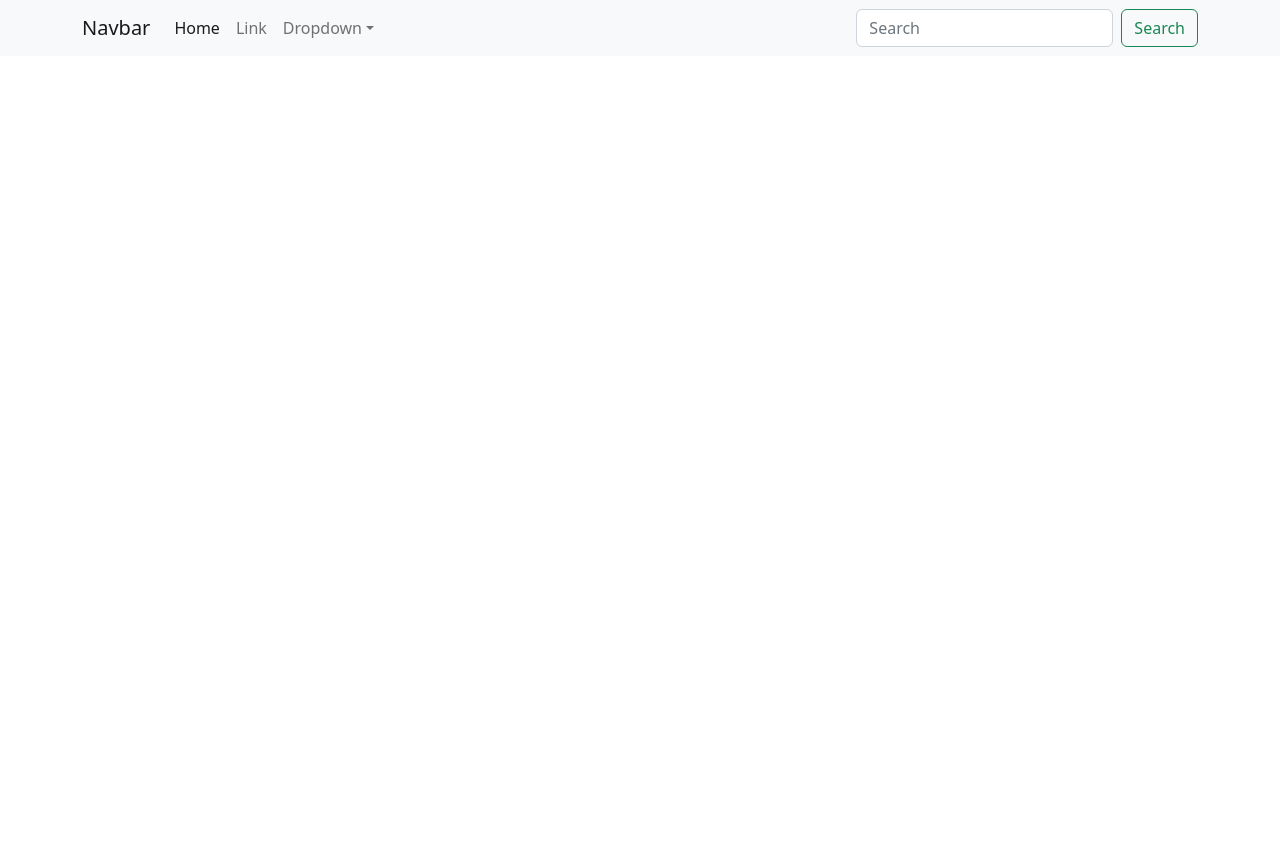
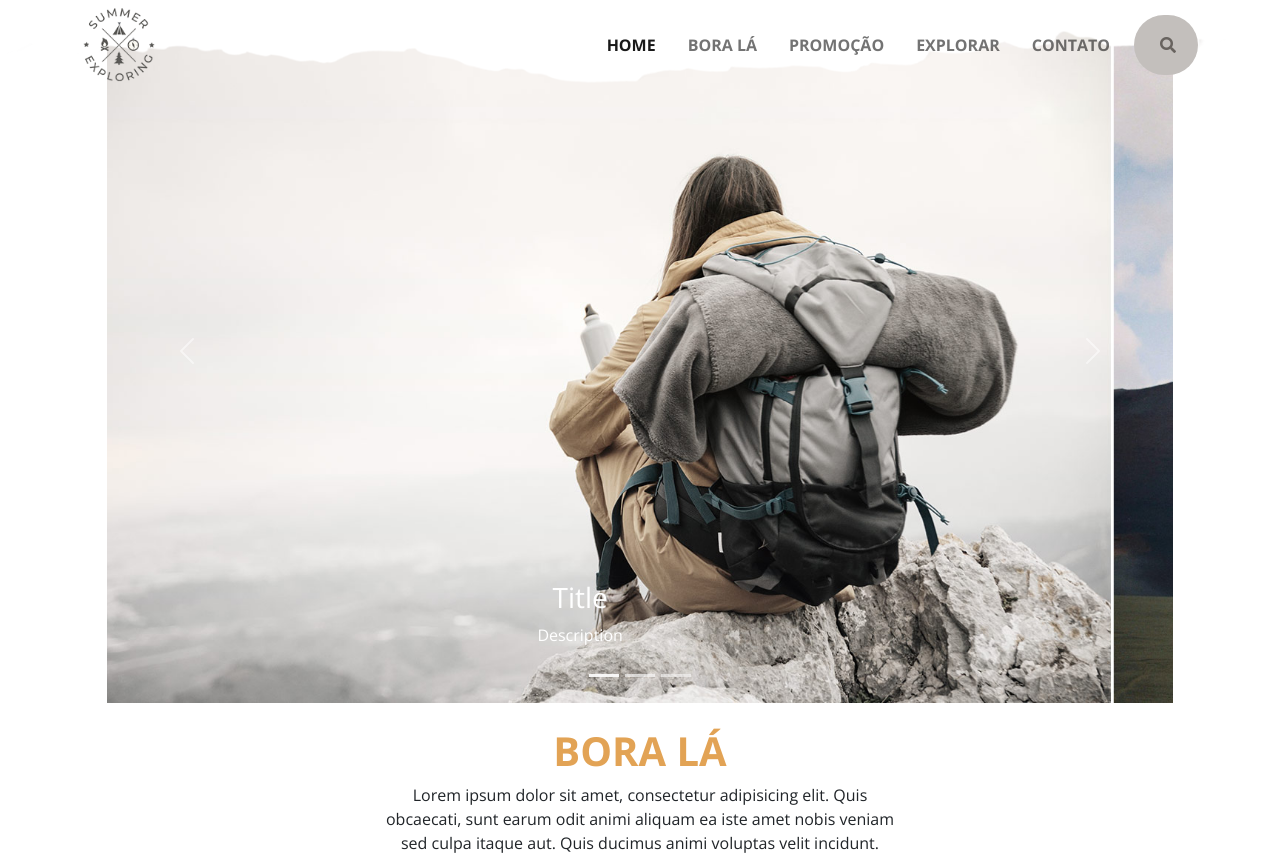
Before and after one commit to Luiiizzspk/Summer-Exploring, a plain HTML site: page index.html in a window 1280 px wide. Shown: the top 858 px of the page. Before the commit the page ends 800 px from the top, so only its background shows below. Drawn offline with nearby package versions, Linux system fonts and the light colour scheme.

Commit message:
Update e os dias que não vim

```diff
--- /dev/null
+++ b/css/style.css
@@ -0,0 +1,99 @@
+/* paleta de cores
+orange: #e2a355
+orange clean:#deb37e
+gray:#7f7770
+dark gray:#68635f
+ligth gray: #c3bfbc  */
+
+body {
+    font-family: 'Open Sans', sans-serif;
+}
+
+.logo{
+    height: 80px;
+}
+
+/* header styles */
+.bg-papel-bottom {
+    background-image: url('../imagens/bg-rasgado-branco-topo.png');
+    background-position: 0 -40px;
+    background-repeat: no-repeat;
+    background-size: 100%;
+}
+
+
+/* Barra de navegação */
+
+.searchbar {
+    margin-bottom: auto;
+    margin-top: auto;
+    height: 60px;
+    background-color: #c3bfbc;
+    border-radius: 30px;
+    padding: 10px;
+}
+
+.search_input {
+    color: white;
+    border: 0;
+    outline: 0;
+    background: none;
+    width: 0;
+    caret-color: transparent;
+    line-height: 40px;
+    transition: width 0.4s linear;
+}
+
+.searchbar:hover>.search_input {
+    padding: 0 10px;
+    width: 220px;
+    caret-color: red;
+    transition: width 0.4s linear;
+}
+
+.searchbar:hover>.search_icon {
+    background: white;
+    color: #e2a355;
+}
+
+.search_icon {
+    height: 40px;
+    width: 40px;
+    float: right;
+    display: flex;
+    justify-content: center;
+    align-items: center;
+    border-radius: 50%;
+    color: #68635f;
+    text-decoration: none;
+}
+
+.txt-laranja{
+    color: #e2a355;
+}
+
+.txt-cinza{
+    color: #7f7770 ;
+}
+
+.bg-laranja{
+    background-color: #deb37e;
+}
+
+.bg-cinza{
+    background-color: #7f7770;
+}
+
+.bg-cinza-op5{
+    background-color: hsla(28, 6%, 47%, 0.5);
+}
+
+.bg-folhas-left{
+    background-image: url('../imagens/bg-sombra-folhagem.png');
+    background-repeat: no-repeat;
+    background-position: 0 bottom;
+}
+
+/* celular e tablets */
+
+@media screen and (max-width: 992px) {}
--- a/index.html
+++ b/index.html
@@ -1,5 +1,5 @@
 <!doctype html>
-<html lang="en">
+<html lang="pt-BR">
 
 <head>
     <title>Summer Exploring</title>
@@ -7,57 +7,158 @@
     <meta charset="utf-8">
     <meta name="viewport" content="width=device-width, initial-scale=1, shrink-to-fit=no">
 
+    <link rel="preconnect" href="https://fonts.googleapis.com">
+    <link rel="preconnect" href="https://fonts.gstatic.com" crossorigin>
+    <link href="https://fonts.googleapis.com/css2?family=Open+Sans:wght@400;700;800&display=swap" rel="stylesheet">
+
+    <!-- biblioteca de ícones -->
+    <link rel="stylesheet" href="https://use.fontawesome.com/releases/v5.5.0/css/all.css"
+        integrity="sha384-B4dIYHKNBt8Bc12p+WXckhzcICo0wtJAoU8YZTY5qE0Id1GSseTk6S+L3BlXeVIU" crossorigin="anonymous">
+
     <!-- Bootstrap CSS v5.2.0-beta1 -->
     <link rel="stylesheet" href="https://cdn.jsdelivr.net/npm/bootstrap@5.2.0/dist/css/bootstrap.min.css"
         integrity="sha384-gH2yIJqKdNHPEq0n4Mqa/HGKIhSkIHeL5AyhkYV8i59U5AR6csBvApHHNl/vI1Bx" crossorigin="anonymous">
 
+    <link rel="stylesheet" href="./css/style.css">
+
 </head>
 
 <body>
-    <header>
-        <nav class="navbar navbar-expand-sm navbar-light bg-light">
+
+    <header class="fixed-top">
+        <nav class="navbar navbar-expand-sm bg-papel-bottom pt-0 pb-4">
             <div class="container">
-                <a class="navbar-brand" href="#">Navbar</a>
+                <a class="navbar-brand" href="#"><img src="./imagens/logo.png" class="logo"
+                        alt="Logotipo Summer Exploring"></a>
                 <button class="navbar-toggler d-lg-none" type="button" data-bs-toggle="collapse"
                     data-bs-target="#collapsibleNavId" aria-controls="collapsibleNavId" aria-expanded="false"
                     aria-label="Toggle navigation">
                     <span class="navbar-toggler-icon"></span>
                 </button>
                 <div class="collapse navbar-collapse" id="collapsibleNavId">
-                    <ul class="navbar-nav me-auto mt-2 mt-lg-0">
-                        <li class="nav-item">
-                            <a class="nav-link active" href="#" aria-current="page">Home <span
+                    <ul class="navbar-nav ms-auto mt-2 mt-lg-0">
+                        <li class="nav-item me-3">
+                            <a class="nav-link active fw-bold" href="#" aria-current="page">HOME <span
                                     class="visually-hidden">(current)</span></a>
                         </li>
-                        <li class="nav-item">
-                            <a class="nav-link" href="#">Link</a>
+                        <li class="nav-item me-3">
+                            <a class="nav-link fw-bold" href="#">BORA LÁ</a>
                         </li>
-                        <li class="nav-item dropdown">
-                            <a class="nav-link dropdown-toggle" href="#" id="dropdownId" data-bs-toggle="dropdown"
-                                aria-haspopup="true" aria-expanded="false">Dropdown</a>
-                            <div class="dropdown-menu" aria-labelledby="dropdownId">
-                                <a class="dropdown-item" href="#">Action 1</a>
-                                <a class="dropdown-item" href="#">Action 2</a>
-                            </div>
+                        <li class="nav-item me-3">
+                            <a class="nav-link fw-bold" href="#">PROMOÇÃO</a>
+                        </li>
+                        <li class="nav-item me-3">
+                            <a class="nav-link fw-bold" href="#">EXPLORAR</a>
+                        </li>
+                        <li class="nav-item me-3">
+                            <a class="nav-link fw-bold" href="#">CONTATO</a>
                         </li>
                     </ul>
                     <form class="d-flex my-2 my-lg-0">
-                        <input class="form-control me-sm-2" type="text" placeholder="Search">
-                        <button class="btn btn-outline-success my-2 my-sm-0" type="submit">Search</button>
+                        <div class="searchbar">
+                            <input class="search_input" type="text" name="" placeholder="Search...">
+                            <a href="#" class="search_icon"><i class="fas fa-search"></i></a>
+                        </div>
                     </form>
                 </div>
             </div>
         </nav>
-
     </header>
 
-    <main>
+
+    <main class="col-lg-10 offset-lg-1">
+        <section id="banner-topo" class="d-none d-md-block">
+            <div id="carouselId" class="carousel slide" data-bs-ride="carousel">
+                <ol class="carousel-indicators">
+                    <li data-bs-target="#carouselId" data-bs-slide-to="0" class="active" aria-current="true"
+                        aria-label="First slide"></li>
+                    <li data-bs-target="#carouselId" data-bs-slide-to="1" aria-label="Second slide"></li>
+                    <li data-bs-target="#carouselId" data-bs-slide-to="2" aria-label="Third slide"></li>
+                </ol>
+                <div class="carousel-inner" role="listbox">
+                    <div class="carousel-item active">
+                        <img src="./imagens/banner-topo-aventureira.jpg" class="w-100 d-block" alt="First slide">
+                        <div class="carousel-caption d-none d-md-block">
+                            <h3>Title</h3>
+                            <p>Description</p>
+                        </div>
+                    </div>
+                    <div class="carousel-item">
+                        <img src="./imagens/banner-topo-jeep.jpg" class="w-100 d-block" alt="Second slide">
+                        <div class="carousel-caption d-none d-md-block">
+                            <h3>Title</h3>
+                            <p>Description</p>
+                        </div>
+                    </div>
+                    <div class="carousel-item">
+                        <img src="./imagens/banner-topo-montanha.jpg" class="w-100 d-block" alt="Third slide">
+                        <div class="carousel-caption d-none d-md-block">
+                            <h3>Title</h3>
+                            <p>Description</p>
+                        </div>
+                    </div>
+                </div>
+                <button class="carousel-control-prev" type="button" data-bs-target="#carouselId" data-bs-slide="prev">
+                    <span class="carousel-control-prev-icon" aria-hidden="true"></span>
+                    <span class="visually-hidden">Previous</span>
+                </button>
+                <button class="carousel-control-next" type="button" data-bs-target="#carouselId" data-bs-slide="next">
+                    <span class="carousel-control-next-icon" aria-hidden="true"></span>
+                    <span class="visually-hidden">Next</span>
+                </button>
+            </div>
+        </section>
+
+        <section id="bora" class="my-4 bg-folhas-left">
+            <h2 class="text-center fw-bold text-uppercase fs-1 txt-laranja" >Bora Lá </h2>
+            <p class="text-center col-md-6 offset-md-3 mb-3">Lorem ipsum dolor sit amet, consectetur adipisicing elit. Quis obcaecati, sunt earum odit animi aliquam ea iste amet nobis veniam sed culpa itaque aut. Quis ducimus animi voluptas velit incidunt.</p>
+
+            <div class="row">
+                <div class="col-md-4">
+                    <div class="card bg-cinza-op5 text-light rounded-0 border-0">
+                        <img class="card-img-top rounded-0" src="./imagens/grupo2-3amigos.jpg" alt="Title">
+                        <div class="card-body">
+                            <h4 class="card-title">Title</h4>
+                            <p class="card-text">Lorem ipsum dolor sit amet, consectetur adipisicing elit. Quis obcaecati, sunt earum odit animi aliquam ea iste amet nobis veniam sed culpa itaque aut. Quis ducimus animi voluptas velit incidunt.</p>
+                        </div>
+                    </div>
+                </div>
+
+                <div class="col-md-4">
+                    <div class="card bg-cinza-op5 text-light rounded-0 border-0">
+                        <img class="card-img-top rounded-0" src="./imagens/grupo2-aventureira.jpg" alt="Title">
+                        <div class="card-body">
+                            <h4 class="card-title">Title</h4>
+                            <p class="card-text">Lorem ipsum dolor sit amet, consectetur adipisicing elit. Quis obcaecati, sunt earum odit animi aliquam ea iste amet nobis veniam sed culpa itaque aut. Quis ducimus animi voluptas velit incidunt.</p>
+                        </div>
+                    </div>
+                </div>
+
+                <div class="col-md-4">
+                    <div class="card bg-cinza-op5 text-light rounded-0 border-0">
+                        <img class="card-img-top rounded-0" src="./imagens/grupo2-bracos-abertos.jpg" alt="Title">
+                        <div class="card-body">
+                            <h4 class="card-title">Title</h4>
+                            <p class="card-text">Lorem ipsum dolor sit amet, consectetur adipisicing elit. Quis obcaecati, sunt earum odit animi aliquam ea iste amet nobis veniam sed culpa itaque aut. Quis ducimus animi voluptas velit incidunt.</p>
+                        </div>
+                    </div>
+                </div>
+            </div>
+
+            <div class="d-grid col-4 mx-auto mt-4">
+                <button class="rounded-5 border-0 bg-cinza text-light p-3">Show More</button>
+            </div>
+
+        </section>
 
     </main>
+
+
 
     <footer>
         <!-- place footer here -->
     </footer>
+
     <!-- Bootstrap JavaScript Libraries -->
     <script src="https://cdn.jsdelivr.net/npm/@popperjs/core@2.11.5/dist/umd/popper.min.js"
         integrity="sha384-Xe+8cL9oJa6tN/veChSP7q+mnSPaj5Bcu9mPX5F5xIGE0DVittaqT5lorf0EI7Vk" crossorigin="anonymous">
@@ -66,6 +167,8 @@
     <script src="https://cdn.jsdelivr.net/npm/bootstrap@5.2.0/dist/js/bootstrap.min.js"
         integrity="sha384-ODmDIVzN+pFdexxHEHFBQH3/9/vQ9uori45z4JjnFsRydbmQbmL5t1tQ0culUzyK" crossorigin="anonymous">
         </script>
+
+    <script src="js/custom.js"></script>
 </body>
 
 </html>
```
Also changed, not shown: imagens/banner-topo-aventureira.jpg (added), imagens/banner-topo-jeep.jpg (added), imagens/banner-topo-montanha.jpg (added), imagens/bg-rasgado-branco-base.png (added), imagens/bg-rasgado-branco-topo.png (added), imagens/bg-sombra-folhagem.png (added), imagens/grupo2-3amigos.jpg (added), imagens/grupo2-aventureira.jpg (added), imagens/grupo2-bracos-abertos.jpg (added), imagens/grupo3-3amigos.jpg (added), imagens/grupo4-3amigos.jpg (added), imagens/grupo6-escalada.jpg (added), imagens/logo.png (added), js/custom.js (added).
